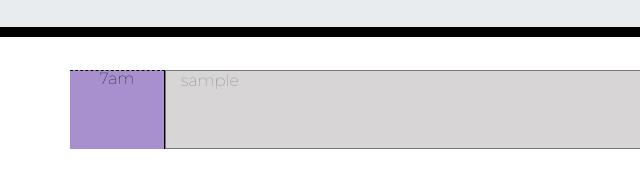
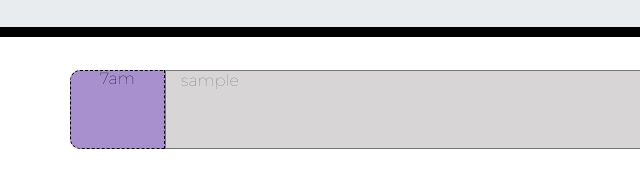
Before and after one commit to aellis07/scheduledtowork739, a plain HTML site: page index.html in a window 1280 px wide. Shown: the part 231-418 px from the top of the page, 0-640 px from the left. Drawn offline with nearby package versions, Linux system fonts and the light colour scheme.

Commit message:
styled time stamp

```diff
--- a/assets/css/style.css
+++ b/assets/css/style.css
@@ -28,8 +28,9 @@ body {
 .hour {
   background-color: #6c43ad96;
   color: black;
-  border-top: 1px dashed black;
-  border-right: 1px solid black;
+  border: 1px dashed black;
+  border-top-left-radius: 10px;
+  border-bottom-left-radius: 10px;
 }
 
 .description {
```
